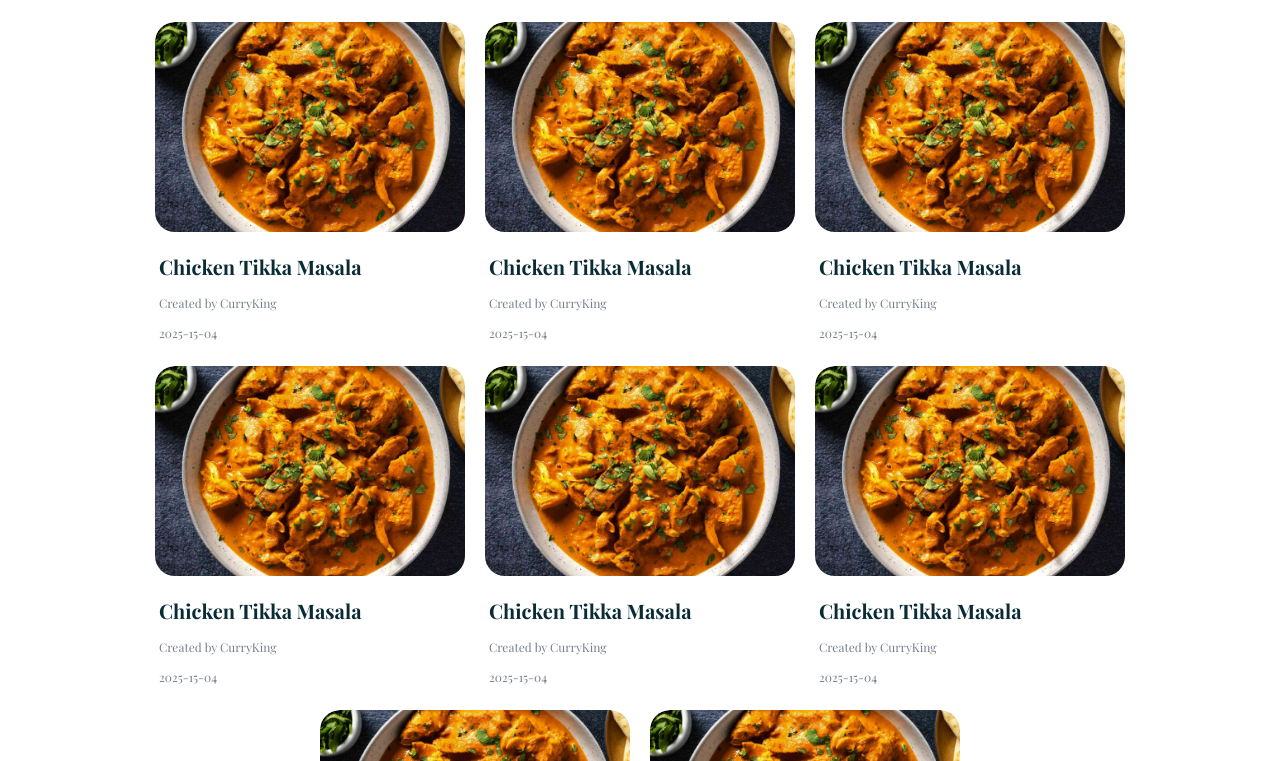
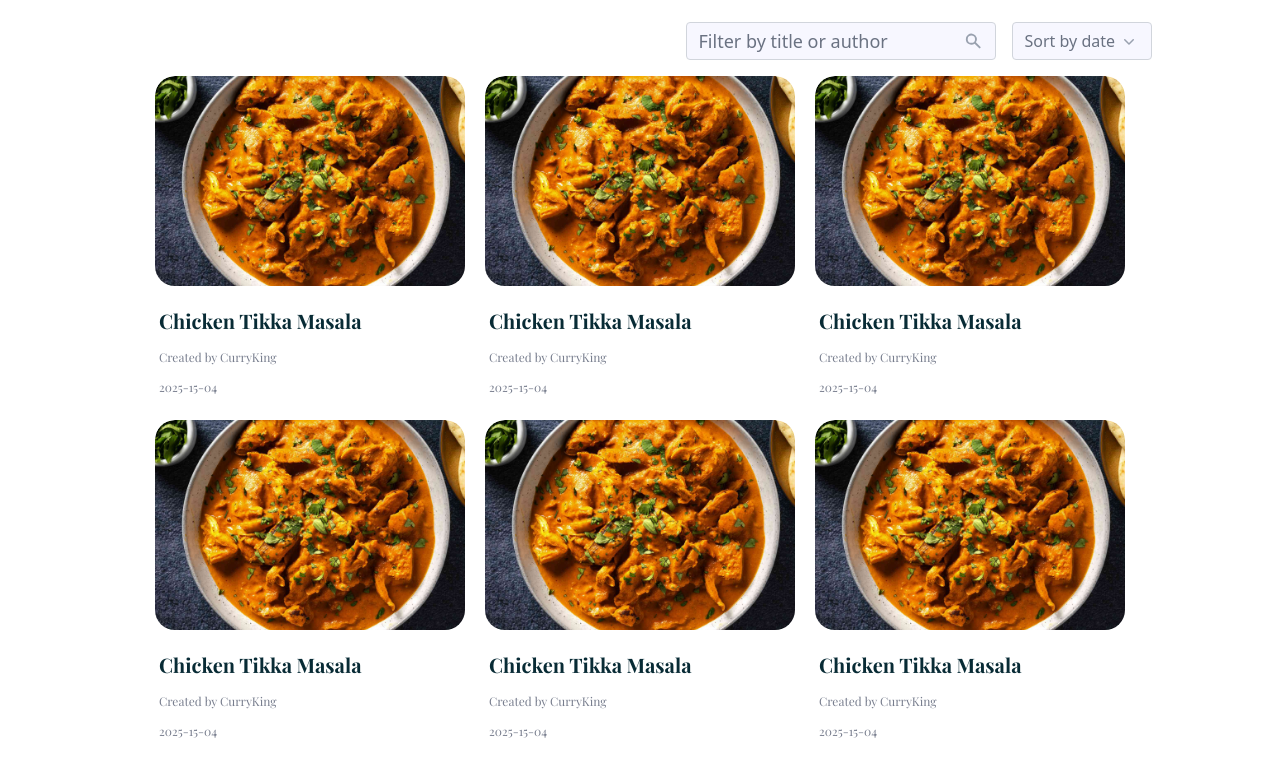
Before and after one commit to Fillschjbo/recipe_page_tailwind_css_fillip, a website built with Vite: page index.html in a window 1280 px wide. Shown: the part 218-979 px from the top of the page. Built offline with nearby package versions, Linux system fonts and the light colour scheme; a web font is replaced by a local one.

Commit message:
created sorting search and dropdown

```diff
--- a/index.html
+++ b/index.html
@@ -19,6 +19,35 @@
 
     <main class="w-full min-h-screen flex flex-col items-center">
     <h2 class="w-full flex justify-center font-primary text-[4rem] my-[2rem] text-[#082B35]">Our recipes</h2>
+
+<!--      sort-->
+      <div class="w-[80vw] flex justify-end pb-4 gap-[1rem]">
+        <div class="group relative flex items-center border border-gray-300 bg-[#F7F7FF] text-gray-500 text-lg px-3 py-1 rounded z-10">
+          <input
+              type="text"
+              placeholder="Filter by title or author"
+              class="bg-transparent text-gray-500 text-lg placeholder-gray-500 focus:outline-none w-full"
+              id="filter-input"
+          />
+          <svg class="ml-1 size-5 text-gray-400" viewBox="0 0 20 20" fill="currentColor" aria-hidden="true" data-slot="icon">
+            <path fill-rule="evenodd" d="M8 4a4 4 0 100 8 4 4 0 000-8zM2 8a6 6 0 1110.89 3.476l4.817 4.817a1 1 0 01-1.414 1.414l-4.816-4.816A6 6 0 012 8z" clip-rule="evenodd" />
+          </svg>
+        </div>
+
+        <button class="group relative flex items-center border border-gray-300 bg-[#F7F7FF] text-gray-500 text-md px-3 py-1 rounded z-10">
+          Sort by date
+          <svg class="ml-1 size-5 text-gray-400" viewBox="0 0 20 20" fill="currentColor" aria-hidden="true" data-slot="icon">
+            <path fill-rule="evenodd" d="M5.22 8.22a.75.75 0 0 1 1.06 0L10 11.94l3.72-3.72a.75.75 0 1 1 1.06 1.06l-4.25 4.25a.75.75 0 0 1-1.06 0L5.22 9.28a.75.75 0 0 1 0-1.06Z" clip-rule="evenodd" />
+          </svg>
+          <div class="absolute top-full right-0 rounded-lg p-3 mt-1 w-full shadow-md scale-y-0 group-focus:scale-y-100 origin-top duration-200 bg-[#F7F7FF]">
+            <a href="" class="block active border-b border-gray-300">Newest to Oldest</a>
+            <a href="" class="block">Oldest to Newest</a>
+          </div>
+        </button>
+      </div>
+<!--      end of sort-->
+
+<!--      grid-->
       <div class="w-[80vw] flex flex-wrap gap-[20px] justify-center">
         <a href="src/result.html" class="flex gap-[1rem] group flex-col">
           <div class="w-[310px] h-[210px] overflow-hidden rounded-[20px]">
@@ -108,6 +137,7 @@
           </div>
         </a>
       </div>
+<!--      end of grid-->
     </main>
 
     <footer class="w-full h-60 bg-[#7DAA92] mt-[4rem] p-[4rem] flex justify-between font-primary">
```
